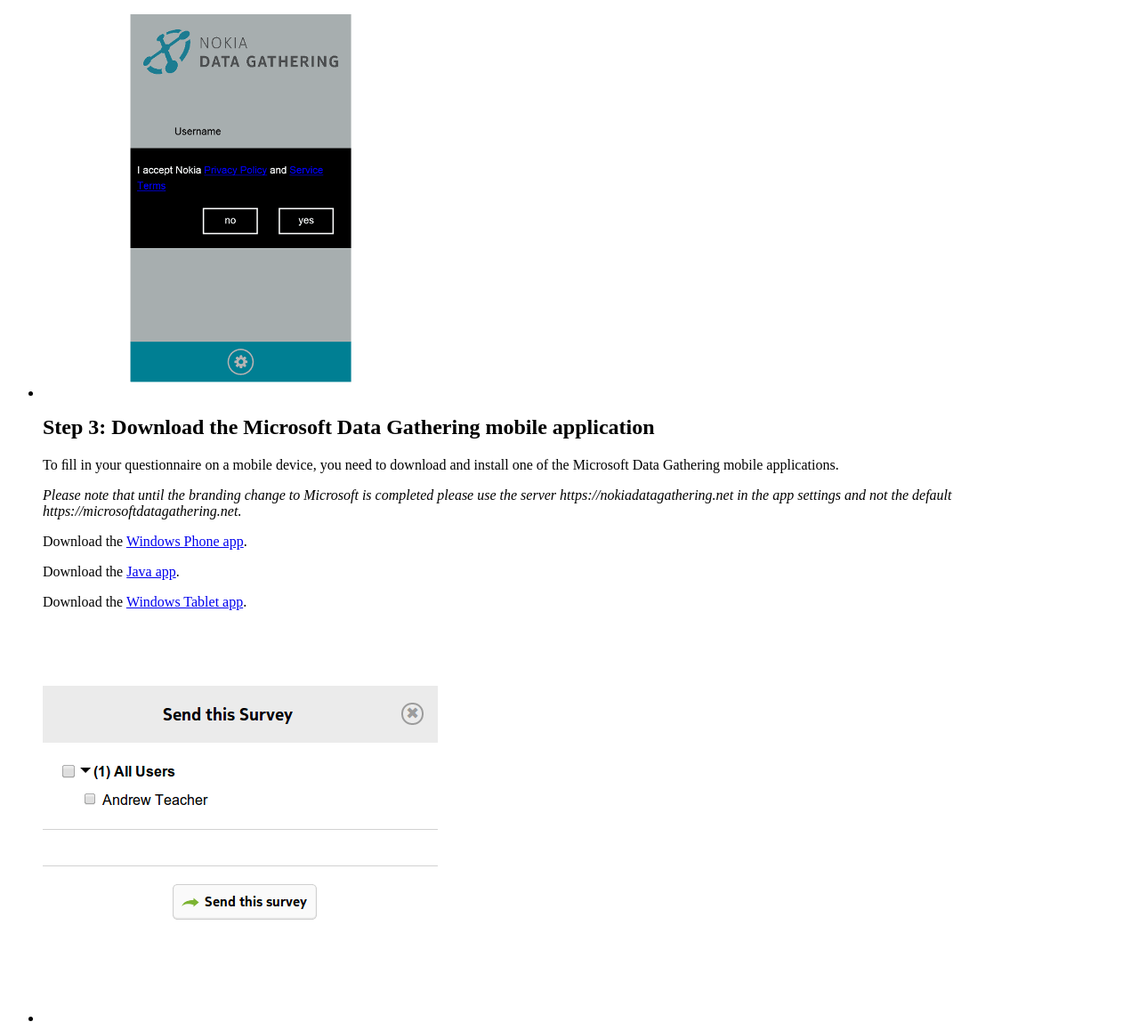
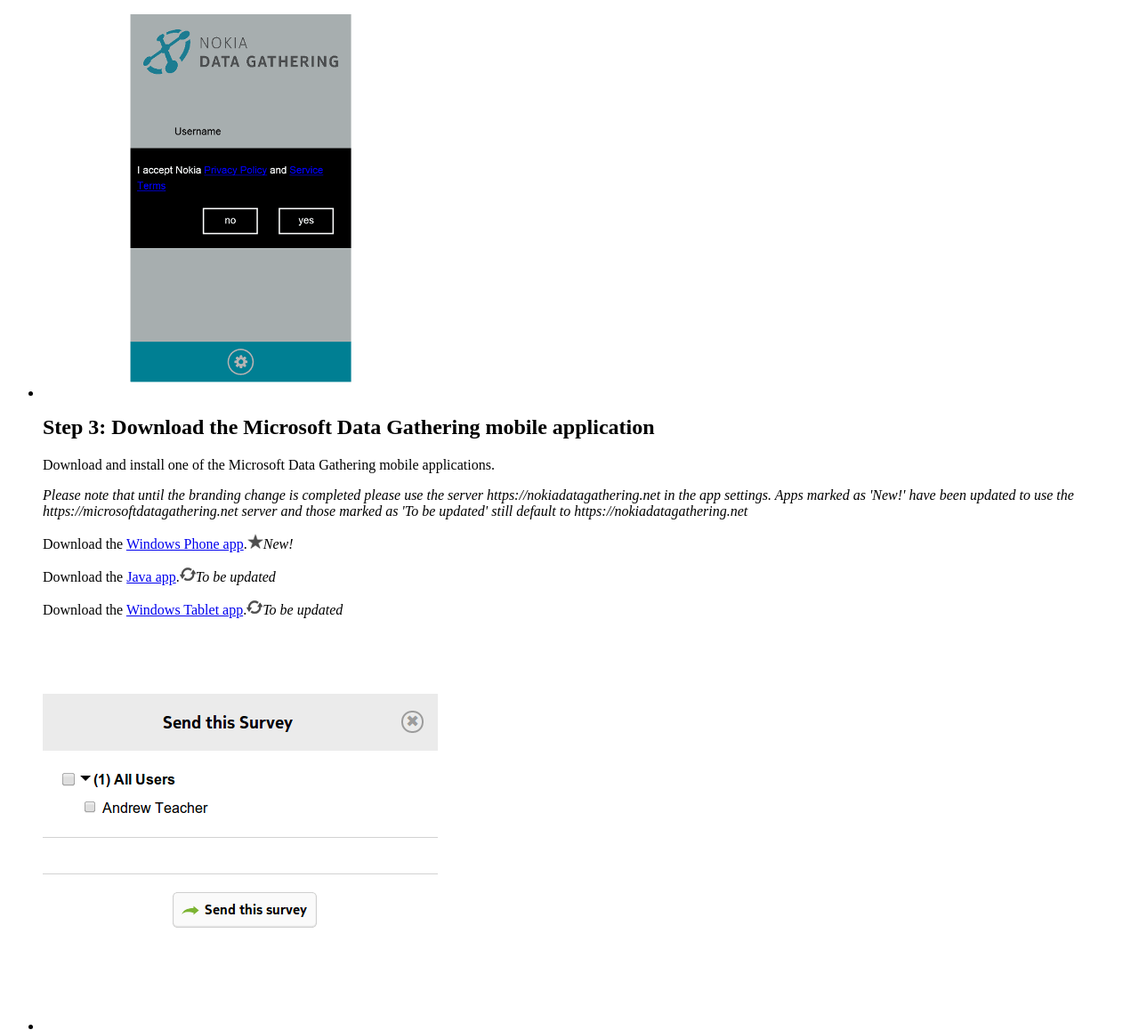
Before and after one commit to nokiadatagathering/MDGServer, a web app: file web/partials/GetStarted.html in a window 1280 px wide. Shown: the part 1471-2629 px from the top of the page at 89% size. Run offline with its HTML, style and script files only (its server is not run), Linux system fonts and the light colour scheme; some libraries are stand-ins or nearby versions.

Commit message:
Added temp icons and info on the status of the apps for the branding change

```diff
--- a/web/partials/GetStarted.html
+++ b/web/partials/GetStarted.html
@@ -33,12 +33,12 @@
                 <img class="image" src="../resources/images/getstarted_step3.png">
                 <div class="step-info">
                     <h2>Step 3: Download the Microsoft Data Gathering mobile application</h2>
-                    <p>To ﬁll in your questionnaire on a mobile device, you need to download and install one of the Microsoft Data Gathering mobile applications.</p>
-                    <p><em>Please note that until the branding change to Microsoft is completed please use the server https://nokiadatagathering.net in the app settings and not the default https://microsoftdatagathering.net.</em></p>
+                    <p>Download and install one of the Microsoft Data Gathering mobile applications.</p>
+                    <p><em>Please note that until the branding change is completed please use the server https://nokiadatagathering.net in the app settings. Apps marked as 'New!' have been updated to use the https://microsoftdatagathering.net server and those marked as 'To be updated' still default to https://nokiadatagathering.net </em></p>
                     <div class="download-app">
-                        <p>Download the <a href="http://www.windowsphone.com/en-us/store/app/nokia-data-gathering/a2bd7f51-6c7f-48d4-9fa7-12b35c550848">Windows Phone app</a>.</p>
-                        <p>Download the <a href="https://nokiadatagathering.net/ndg-ota/client/ndg.jad">Java app</a>.</p>
-                        <p>Download the <a href="http://apps.microsoft.com/windows/app/nokia-data-gathering/4780fc68-fc8b-4db4-8cf7-110fe07dac42">Windows Tablet app</a>.</p>
+                        <p>Download the <a href="http://www.windowsphone.com/en-us/store/app/nokia-data-gathering/a2bd7f51-6c7f-48d4-9fa7-12b35c550848">Windows Phone app</a>.<img src="../resources/icons/1-new.png"><em>New!</em></p>
+                        <p>Download the <a href="https://nokiadatagathering.net/ndg-ota/client/ndg.jad">Java app</a>.<img src="../resources/icons/1-to-be-updated.png"><em>To be updated</em></p>
+                        <p>Download the <a href="http://apps.microsoft.com/windows/app/nokia-data-gathering/4780fc68-fc8b-4db4-8cf7-110fe07dac42">Windows Tablet app</a>.<img src="../resources/icons/1-to-be-updated.png"><em>To be updated</em></p>
                     </div>
                 </div>
             </li>
```
Also changed, not shown: web/resources/icons/1-new.png (added), web/resources/icons/1-to-be-updated.png (added).
